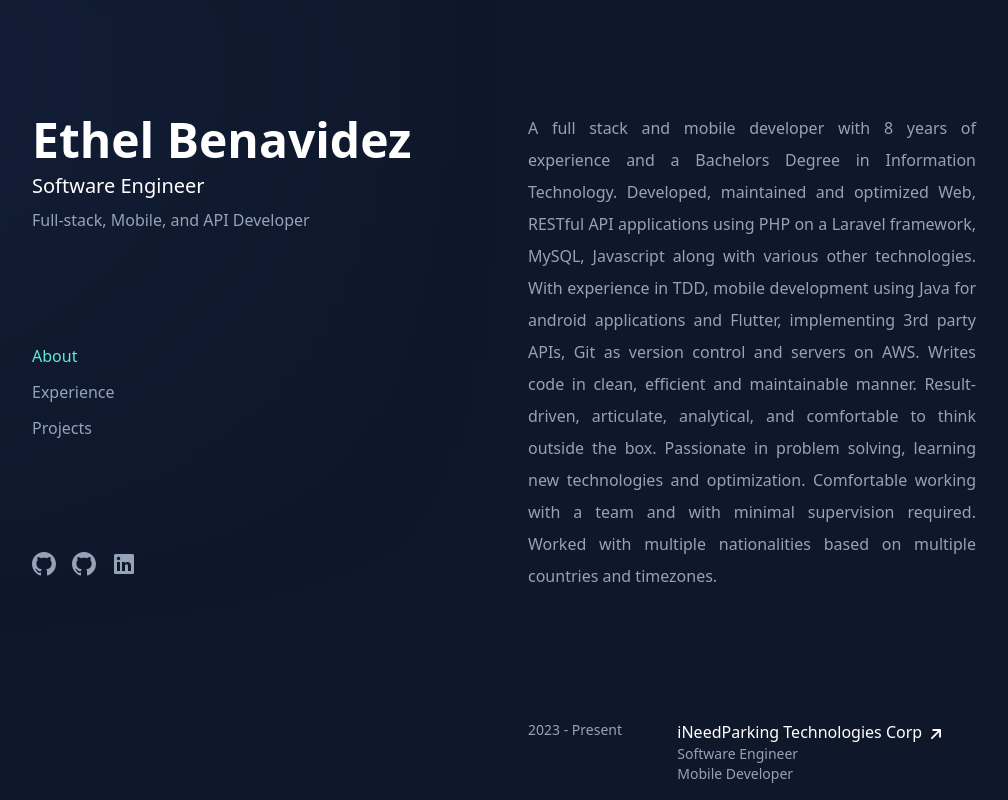
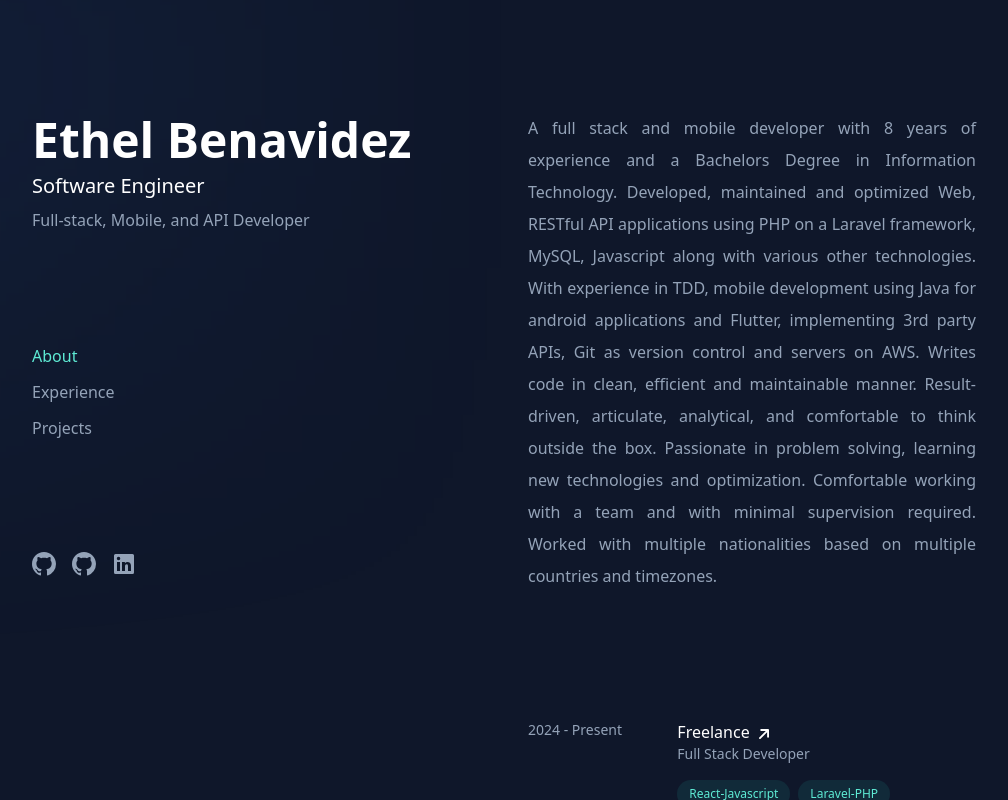
Before and after one commit to CodeLifeWIP/ebenavidez, a React (Vite) app: page /#About in a window 1280 px wide. Shown: the whole page, without its empty margins (128-1136 px from the left). Built offline with nearby package versions, Linux system fonts and the light colour scheme.

Commit message:
Data update

```diff
--- a/src/views/Home.jsx
+++ b/src/views/Home.jsx
@@ -21,7 +21,16 @@ const about = 'A full stack and mobile developer with 8 years of experience and
 
 const experiences = [
   {
-    date: '2023 - Present',
+    date: '2024 - Present',
+    company: 'Freelance',
+    title: 'Full Stack Developer',
+    // position: 'Mobile Developer',
+    // detail: 'Design, develop and test mobile applications written in Flutter/Dart. Co- design UI / UX and mobile application flow. Give advice to stakeholders about technical matters relating to software application development designing and process.',
+    skill: ['React-Javascript', 'Laravel-PHP', 'TailwindCSS', 'AWS', 'GCP', 'Github-GIT'],
+    // link: 'https://ineed.com.ph/',
+  },
+  {
+    date: '2023 - 2024',
     company: 'iNeedParking Technologies Corp',
     title: 'Software Engineer',
     position: 'Mobile Developer',
```
